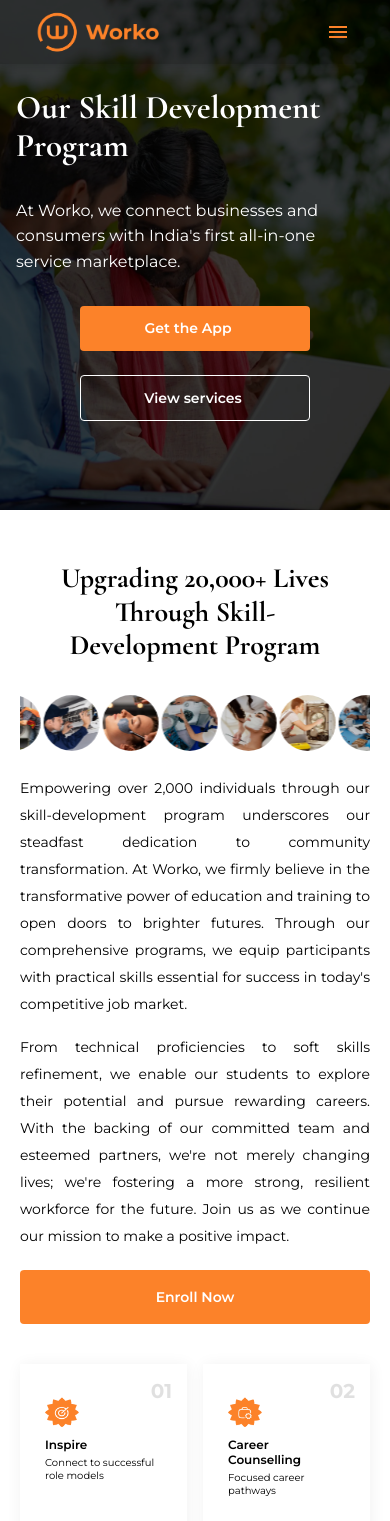
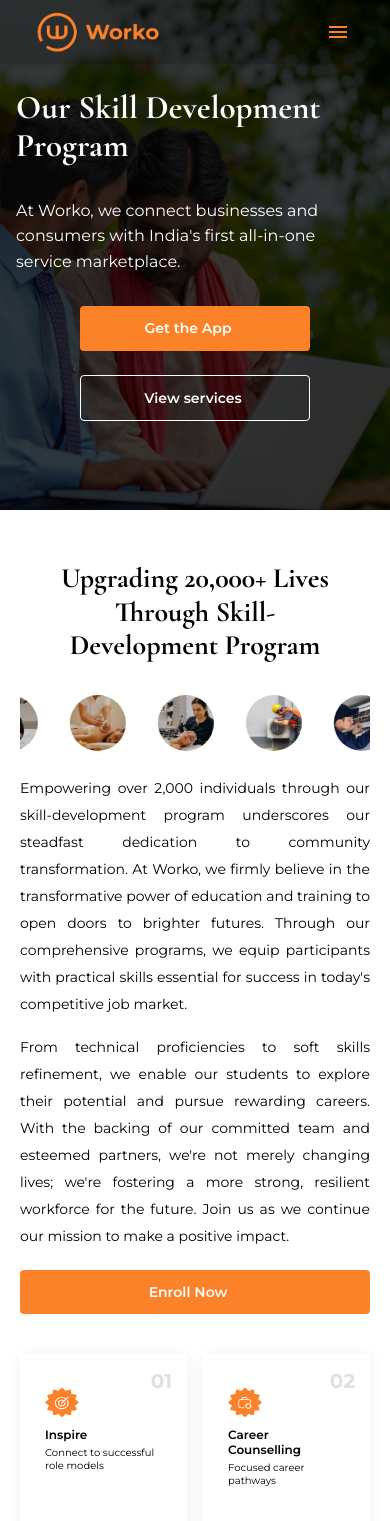
Before and after one commit to XyvinTech/Work-O, a Next.js app: page /skill in a window 390 px wide. Shown: the top 1521 px of the page. Built offline with nearby package versions, Linux system fonts and the light colour scheme; what @mui/material-nextjs would draw is missing.

Commit message:
#AvatarCarousal

```diff
--- a/src/components/home/AvatarCarousal.jsx
+++ b/src/components/home/AvatarCarousal.jsx
@@ -1,14 +1,24 @@
-"use client"
+"use client";
 import Slider from "react-slick";
 import "slick-carousel/slick/slick.css";
 import "slick-carousel/slick/slick-theme.css";
-import { Avatar, Box, Button, Stack, Typography, useMediaQuery } from "@mui/material";
+import {
+  Avatar,
+  Box,
+  Button,
+  Stack,
+  Typography,
+  useMediaQuery,
+} from "@mui/material";
 import { useRouter } from "next/navigation";
-function AvatarCarousal({images}) {
+
+function AvatarCarousal({ images }) {
   const isMobile = useMediaQuery((theme) => theme.breakpoints.down("sm"));
   const router = useRouter();
-  const mobileStyle = { width: "56px", height: "56px"};
-  const desktopStyle = { width: "100px", height: "100px" };
+  const avatarSize = isMobile
+    ? { width: "56px", height: "56px" }
+    : { width: "100px", height: "100px" };
+
   const settings = {
     dots: false,
     infinite: true,
@@ -20,62 +30,68 @@ function AvatarCarousal({images}) {
     autoplaySpeed: 1000,
     cssEase: "linear",
     responsive: [
-
-
-        {
-          breakpoint: 600,
-          settings: {
-            slidesToShow: 6,
-            slidesToScroll: 6,
-            initialSlide: 2
-          }
-        },
-        {
-          breakpoint: 1200,
-          settings: {
-            slidesToShow: 6,
-            slidesToScroll: 6,
-            initialSlide: 2
-          }
-        },
-
-      ]
+      { breakpoint: 1200, settings: { slidesToShow: 8, slidesToScroll: 1 } },
+      { breakpoint: 900, settings: { slidesToShow: 6, slidesToScroll: 1 } },
+      { breakpoint: 600, settings: { slidesToShow: 4, slidesToScroll: 1 } },
+    ],
   };
-
 
   return (
     <>
-    <div className="slider-container" style={{overflow:"hidden"}}>
+      <div className="slider-container">
         <Slider {...settings}>
           {images.map((image, index) => (
             <div key={index}>
-            <Avatar src={image} sx={isMobile ? mobileStyle : desktopStyle}/>
+              <Avatar src={image} sx={avatarSize} />
             </div>
           ))}
         </Slider>
-
       </div>
-    <Stack direction={isMobile?"column":"row"} spacing={isMobile?2:6} marginTop={"20px"}>
-          <Typography textAlign={isMobile && "justify"} variant={isMobile?"h7":"h6"}lineHeight={"27px"} >
+      <Stack
+        direction={isMobile ? "column" : "row"}
+        spacing={isMobile ? 2 : 6}
+        marginTop="20px"
+      >
+        <Typography
+          textAlign={isMobile ? "justify" : "left"}
+          variant={isMobile ? "h7" : "h6"}
+          lineHeight="27px"
+        >
           Empowering over 2,000 individuals through our skill-development
           program underscores our steadfast dedication to community
           transformation. At Worko, we firmly believe in the transformative
           power of education and training to open doors to brighter futures.
           Through our comprehensive programs, we equip participants with
-            practical skills essential for success in today's competitive job
+          practical skills essential for success in today&apos;s competitive job
           market.
         </Typography>
-          <Typography textAlign={isMobile && "justify"} variant={isMobile?"h7":"h6"}lineHeight={"27px"}>
-            From technical proficiencies to soft skills refinement, we enable
-            our students to explore their potential and pursue rewarding
-            careers. With the backing of our committed team and esteemed
-            partners, we're not merely changing lives; we're fostering a
-            more strong, resilient workforce for the future. Join us as we
-            continue our mission to make a positive impact.
+        <Typography
+          textAlign={isMobile ? "justify" : "left"}
+          variant={isMobile ? "h7" : "h6"}
+          lineHeight="27px"
+        >
+          From technical proficiencies to soft skills refinement, we enable our
+          students to explore their potential and pursue rewarding careers. With
+          the backing of our committed team and esteemed partners, we&apos;re
+          not merely changing lives; we&apos;re fostering a more strong,
+          resilient workforce for the future. Join us as we continue our mission
+          to make a positive impact.
         </Typography>
       </Stack>
-        <Box display="flex" alignItems="center"justifyContent="center" marginTop="20px">
-          <Button variant="navbar" fullWidth={isMobile} color="primary" onClick={() => router.push("/enroll")}>Enroll Now</Button>
+      <Box
+        display="flex"
+        alignItems="center"
+        justifyContent="center"
+        marginTop="20px"
+      >
+        <Button
+          variant="contained"
+          fullWidth={isMobile}
+          color="primary"
+          onClick={() => router.push("/enroll")}
+        >
+          Enroll Now
+        </Button>
       </Box>
     </>
   );
```
Lines whose indentation alone changed are shown as unchanged.
